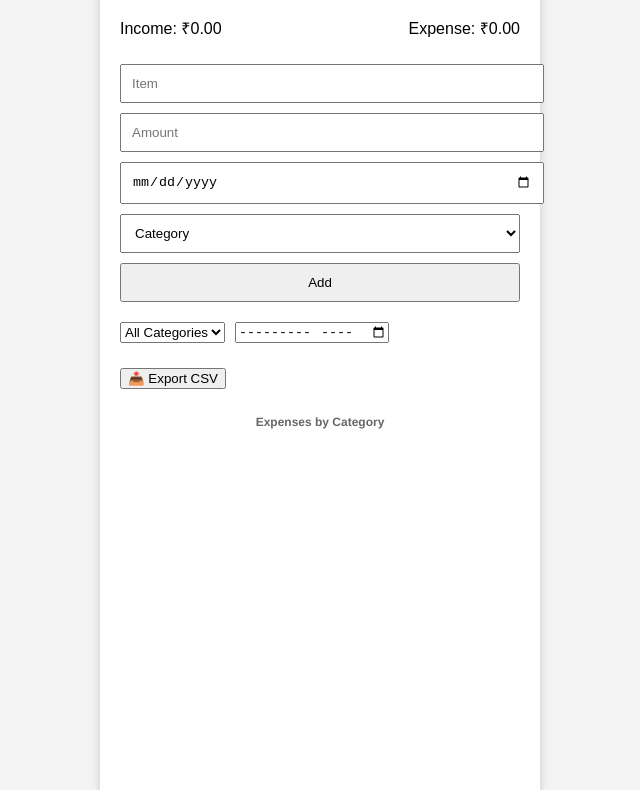
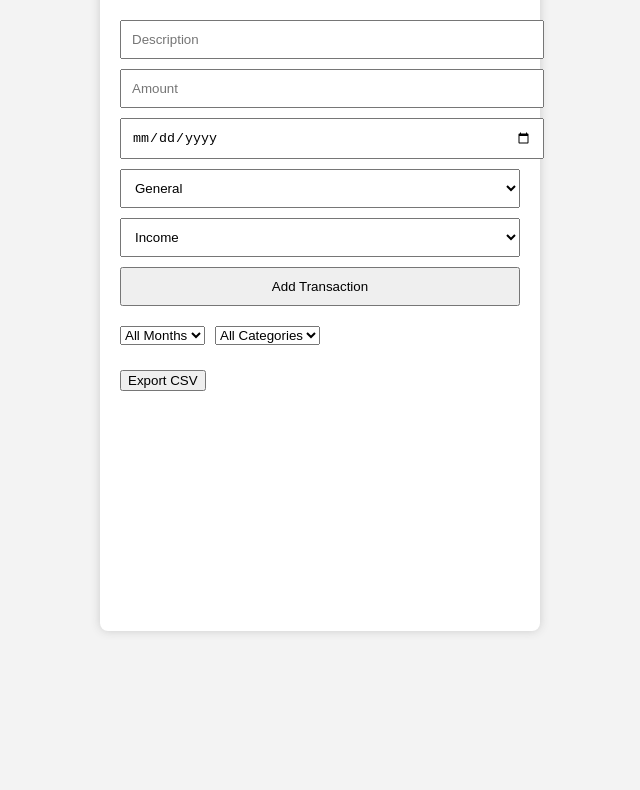
Before and after one commit to SachinRanghar03/Budget-buddy, a plain HTML site: page index.html in a window 1280 px wide. Shown: the part 211-1001 px from the top of the page, without its empty margins (320-960 px from the left). After the commit the page ends 882 px from the top, so only its background shows below. Drawn offline with nearby package versions, Linux system fonts and the light colour scheme.

Commit message:
Update index.html

```diff
--- a/index.html
+++ b/index.html
@@ -9,10 +9,7 @@
 <body>
   <div class="container">
     <h1>💰 BudgetBuddy</h1>
-
-    <div class="balance">
-      <h2>Balance: ₹<span id="balance">0</span></h2>
-    </div>
+    <div class="balance">Balance: ₹<span id="balance">0</span></div>
 
     <div class="summary">
       <div>Income: ₹<span id="income">0</span></div>
@@ -20,37 +17,36 @@
     </div>
 
     <form id="transaction-form">
-      <input type="text" id="text" placeholder="Item" required />
+      <input type="text" id="text" placeholder="Description" required />
       <input type="number" id="amount" placeholder="Amount" required />
-      <input type="date" id="date" required />
-      <select id="category" required>
-        <option value="">Category</option>
-        <option value="Food">Food</option>
-        <option value="Salary">Salary</option>
-        <option value="Shopping">Shopping</option>
-        <option value="Rent">Rent</option>
-        <option value="Others">Others</option>
+      <input type="date" id="date" />
+      <select id="category">
+        <option value="general">General</option>
+        <option value="food">Food</option>
+        <option value="rent">Rent</option>
+        <option value="salary">Salary</option>
+        <option value="travel">Travel</option>
       </select>
-      <button type="submit">Add</button>
+      <select id="type">
+        <option value="income">Income</option>
+        <option value="expense">Expense</option>
+      </select>
+      <button type="submit">Add Transaction</button>
     </form>
 
     <div class="filter">
-      <select id="filter-category">
+      <select id="monthFilter">
+        <option value="">All Months</option>
+      </select>
+      <select id="categoryFilter">
         <option value="">All Categories</option>
-        <option value="Food">Food</option>
-        <option value="Salary">Salary</option>
-        <option value="Shopping">Shopping</option>
-        <option value="Rent">Rent</option>
-        <option value="Others">Others</option>
       </select>
-      <input type="month" id="filter-month" />
     </div>
 
-    <button onclick="exportCSV()">📤 Export CSV</button>
+    <button onclick="exportCSV()">Export CSV</button>
+    <ul class="transactions" id="transaction-list"></ul>
 
-    <ul id="list" class="transactions"></ul>
-
-    <canvas id="chart" width="300" height="300"></canvas>
+    <canvas id="chart" width="400" height="200"></canvas>
   </div>
 
   <script src="https://cdn.jsdelivr.net/npm/chart.js"></script>
```
